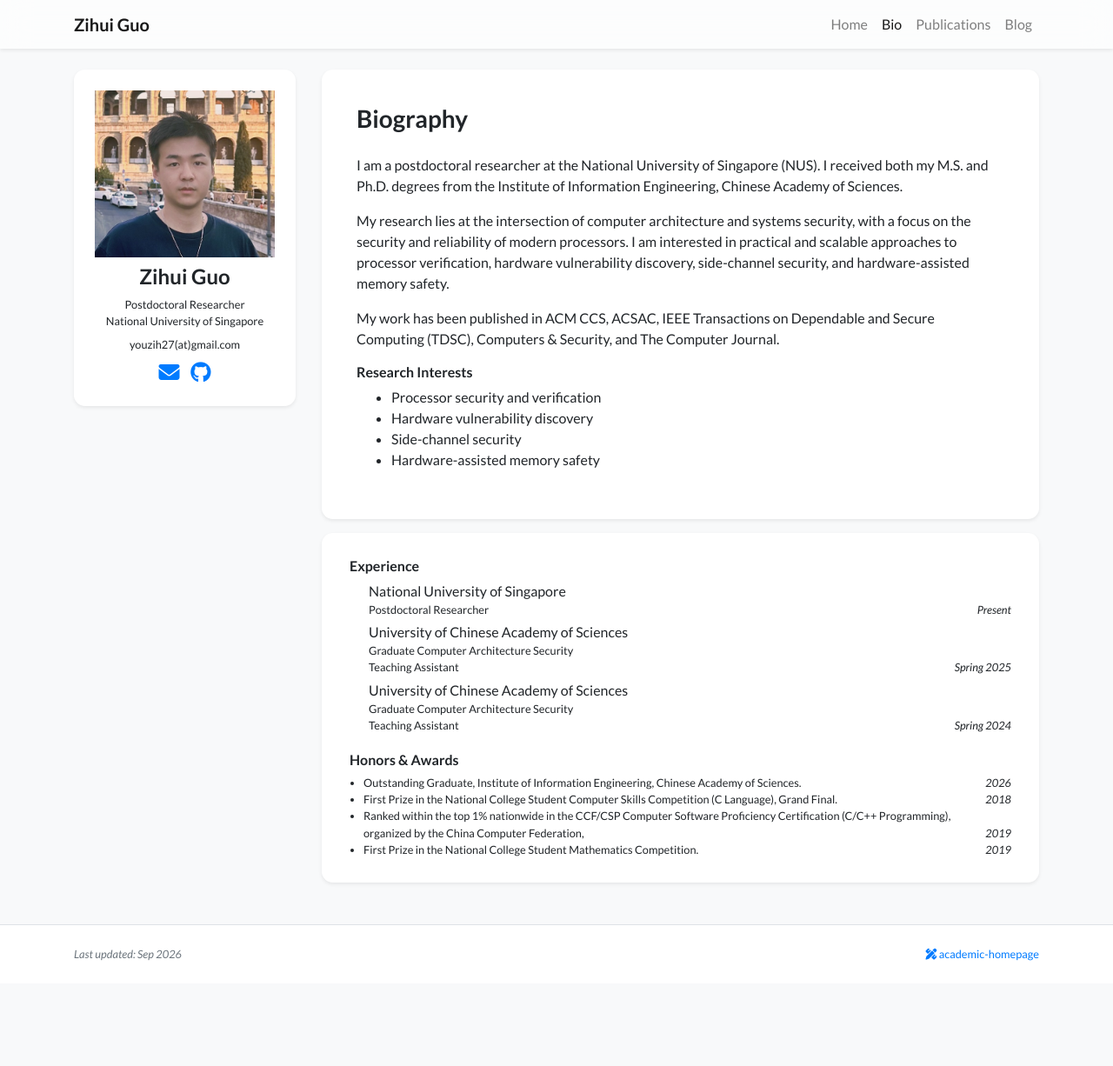
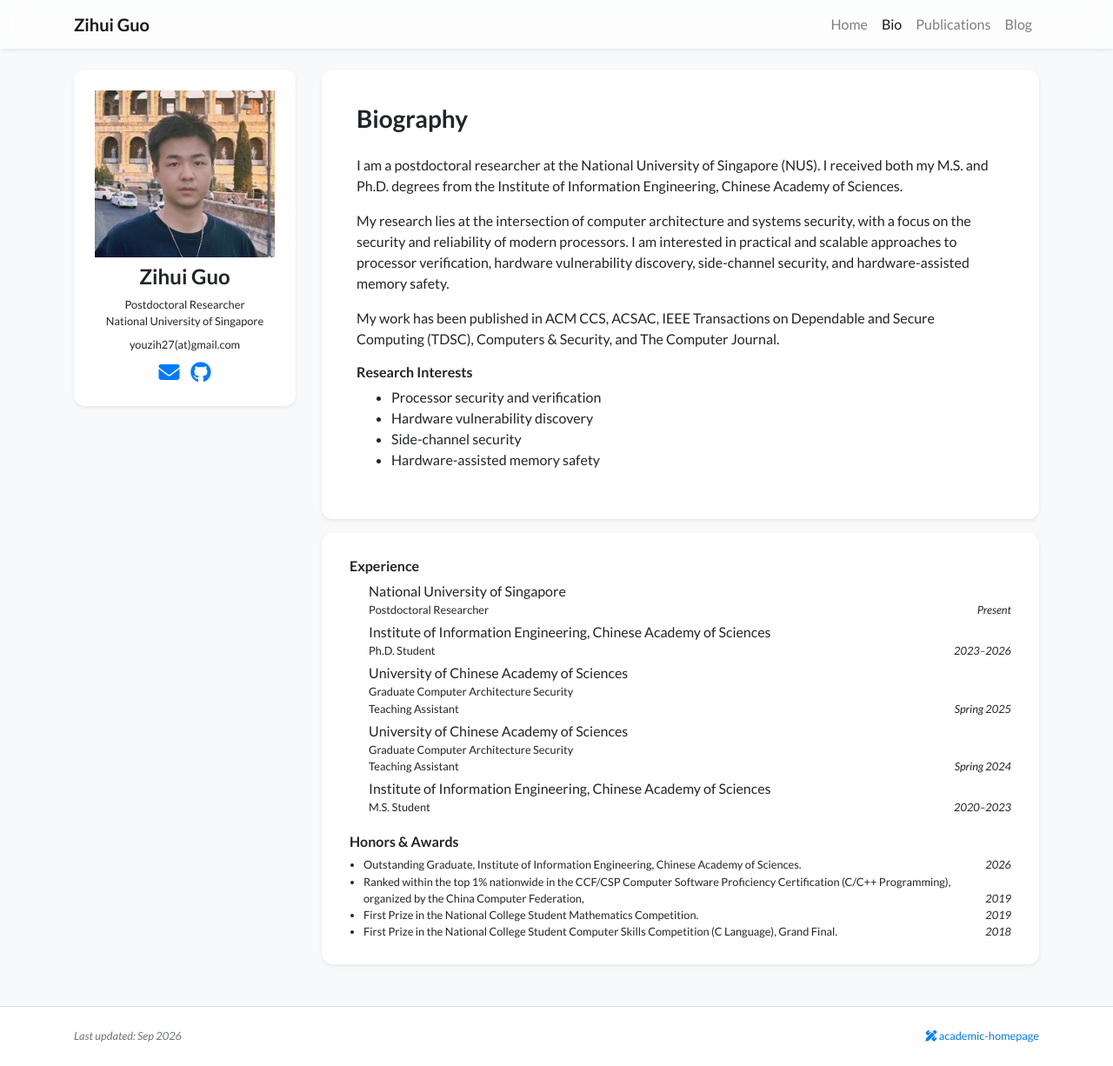
Before and after one commit to youzi27/youzi27.github.io, a Jekyll site: the page built from bio.html, in a window 1280 px wide and 1226 px high. Shown: the whole window at 87% size. Built offline with Jekyll 4.4.1, drawn with Linux system fonts in a browser that asks for light colours; nearby versions of some CDN libraries; a style sheet for code colours, icons or effects is not loaded.

Commit message:
Add graduate education to experience

```diff
--- a/_data/profile.yml
+++ b/_data/profile.yml
@@ -33,6 +33,11 @@ experience:
   dept: ''
   date: Present
   logo: "/assets/images/badges/blank.svg"
+- name: Institute of Information Engineering, Chinese Academy of Sciences
+  position: Ph.D. Student
+  dept: ''
+  date: 2023–2026
+  logo: "/assets/images/badges/blank.svg"
 - name: University of Chinese Academy of Sciences
   position: Teaching Assistant
   dept: Graduate Computer Architecture Security
@@ -43,15 +48,20 @@ experience:
   dept: Graduate Computer Architecture Security
   date: Spring 2024
   logo: "/assets/images/badges/blank.svg"
+- name: Institute of Information Engineering, Chinese Academy of Sciences
+  position: M.S. Student
+  dept: ''
+  date: 2020–2023
+  logo: "/assets/images/badges/blank.svg"
 awards:
 - name: Outstanding Graduate, Institute of Information Engineering, Chinese Academy
     of Sciences.
   date: '2026'
-- name: First Prize in the National College Student Computer Skills Competition (C
-    Language), Grand Final.
-  date: '2018'
 - name: Ranked within the top 1% nationwide in the CCF/CSP Computer Software Proficiency
     Certification (C/C++ Programming), organized by the China Computer Federation,
   date: '2019'
 - name: First Prize in the National College Student Mathematics Competition.
   date: '2019'
+- name: First Prize in the National College Student Computer Skills Competition (C
+    Language), Grand Final.
+  date: '2018'
```
